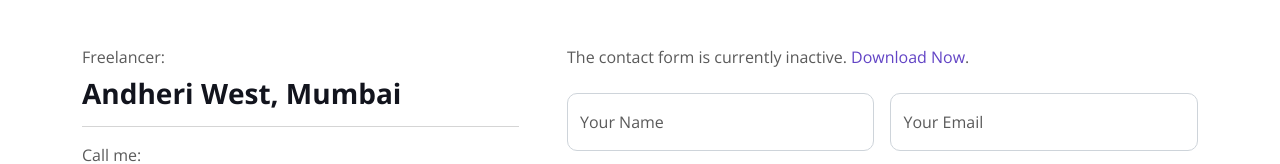
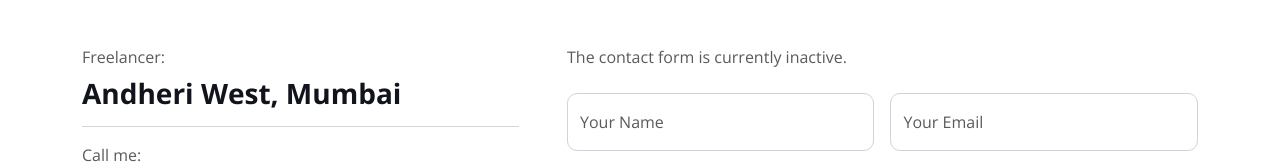
Before and after one commit to iamrajpatel/Rudra-Patel-portfolio, a plain HTML site: page index.html in a window 1280 px wide. Shown: the part 2923-3087 px from the top of the page. Drawn offline with nearby package versions, Linux system fonts and the light colour scheme.

Commit message:
Update index.html

```diff
--- a/index.html
+++ b/index.html
@@ -540,7 +540,7 @@
                     </div>
                 </div>
                 <div class="col-lg-7 col-md-6 wow fadeInUp" data-wow-delay="0.5s">
-                    <p class="mb-4">The contact form is currently inactive. <a href="https://htmlcodex.com/contact-form">Download Now</a>.</p>
+                    <p class="mb-4">The contact form is currently inactive.</p>
                     <form>
                         <div class="row g-3">
                             <div class="col-md-6">
```
